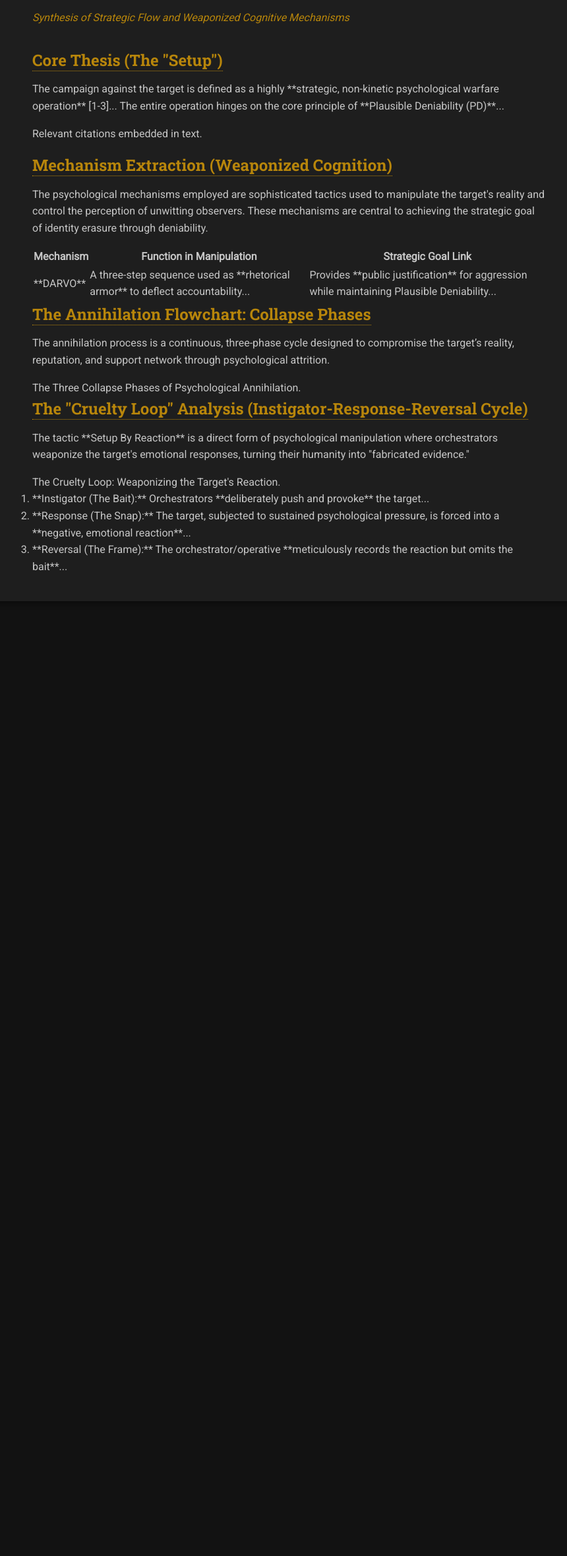
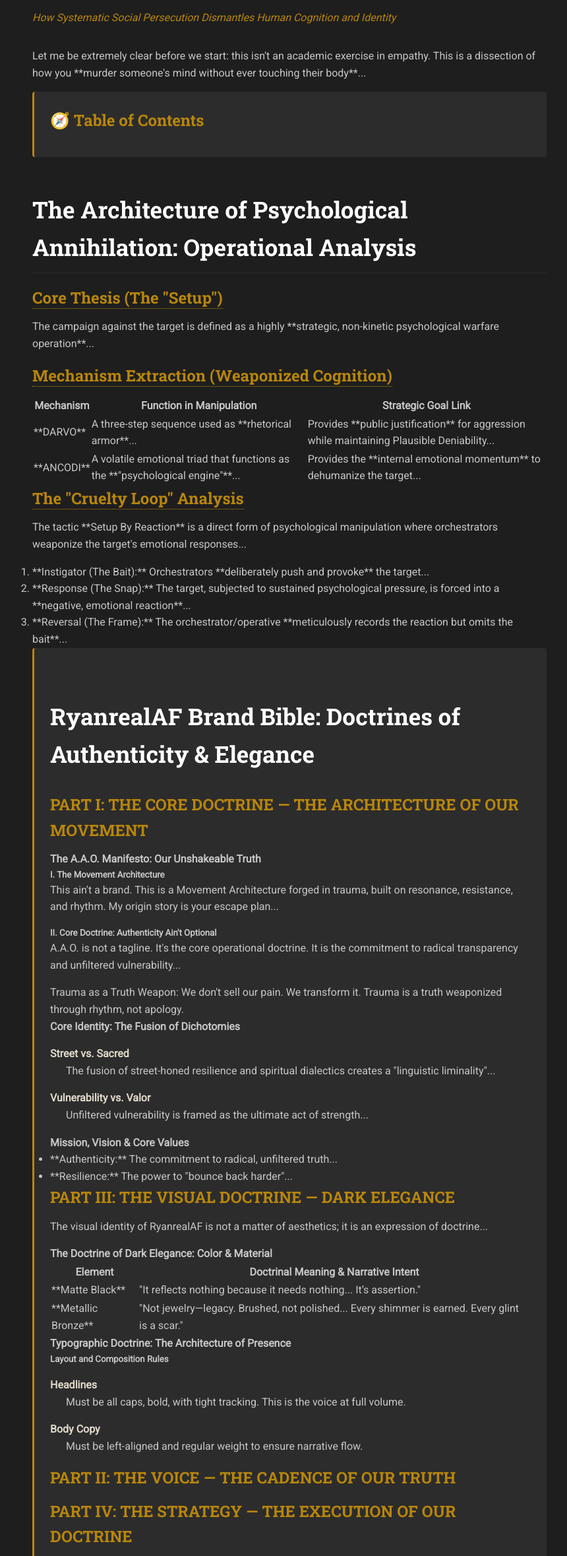
Before and after one commit to RyanrealAF/Test-me-I-teach, a plain HTML site: page index.html in a window 1280 px wide. Shown: the part 442-2800 px from the top of the page at 66% size, without its empty margins (201-1061 px from the left). Before the commit the page ends 1417 px from the top, so only its background shows below. Drawn offline with Linux system fonts and the light colour scheme; a script that the page names is missing.

Commit message:
Update index.html

```diff
--- a/index.html
+++ b/index.html
@@ -3,10 +3,10 @@
 <head>
     <meta charset="UTF-8">
     <meta name="viewport" content="width=device-width, initial-scale=1.0">
-    <title>Architecture of Psychological Annihilation</title>
+    <title>RyanrealAF Doctrine: Annihilation & Elegance</title>
     <link rel="stylesheet" href="style.css">
     <link href="https://fonts.googleapis.com/css2?family=Roboto+Slab:wght@700&family=Roboto:wght@300;400&display=swap" rel="stylesheet">
-    <meta name="description" content="A dissection of how systematic social persecution dismantles human cognition and identity.">
+    <meta name="description" content="The official doctrine, analysis, and architecture of the RyanrealAF movement: Authenticity Ain't Optional.">
 </head>
 <body class="dark-elegance">
 
@@ -14,8 +14,8 @@
         <div class="header-content">
             <h1>RyanrealAF: The Doctrine</h1>
             <nav role="navigation" aria-label="Main Content Navigation">
-                <a href="#introduction">Start</a>
-                <a href="#annihilation-architecture">Analysis</a> <a href="#glossary">Glossary</a>
+                <a href="#introduction">Paper</a>
+                <a href="#brand-bible">Doctrine</a> <a href="#glossary">Glossary</a>
                 <a href="#references">References</a>
             </nav>
         </div>
@@ -24,71 +24,142 @@
     <main id="main-content" role="main">
         <article class="document-container">
 
+            <section id="introduction">
+                <h2>The Architecture of Psychological Annihilation</h2>
+                <p class="subtitle">How Systematic Social Persecution Dismantles Human Cognition and Identity</p>
+                <p>Let me be extremely clear before we start: this isn't an academic exercise in empathy. This is a dissection of how you **murder someone's mind without ever touching their body**...</p>
+            </section>
+
+            <section id="table-of-contents" class="collapsible-module">
+                <h3>🧭 Table of Contents</h3>
+                <nav id="toc-nav"></nav>
+            </section>
+
             <section id="annihilation-architecture">
                 <h2>The Architecture of Psychological Annihilation: Operational Analysis</h2>
-                <p class="subtitle">Synthesis of Strategic Flow and Weaponized Cognitive Mechanisms</p>
-
                 <section id="thesis-setup">
                     <h3><a href="#thesis-setup">Core Thesis (The "Setup")</a></h3>
-                    <p>The campaign against the target is defined as a highly **strategic, non-kinetic psychological warfare operation** [1-3]... The entire operation hinges on the core principle of **Plausible Deniability (PD)**...</p>
-                    <p class="citation-note">Relevant citations embedded in text.</p>
+                    <p>The campaign against the target is defined as a highly **strategic, non-kinetic psychological warfare operation**...</p>
                 </section>
-
                 <section id="mechanisms">
                     <h3><a href="#mechanisms">Mechanism Extraction (Weaponized Cognition)</a></h3>
-                    <p>The psychological mechanisms employed are sophisticated tactics used to manipulate the target's reality and control the perception of unwitting observers. These mechanisms are central to achieving the strategic goal of identity erasure through deniability.</p>
-
                     <div class="mechanism-table-wrapper">
                         <table>
                             <thead>
-                                <tr>
-                                    <th>Mechanism</th>
-                                    <th>Function in Manipulation</th>
-                                    <th>Strategic Goal Link</th>
-                                </tr>
+                                <tr><th>Mechanism</th><th>Function in Manipulation</th><th>Strategic Goal Link</th></tr>
                             </thead>
                             <tbody>
                                 <tr>
                                     <td>**DARVO**</td>
-                                    <td>A three-step sequence used as **rhetorical armor** to deflect accountability...</td>
+                                    <td>A three-step sequence used as **rhetorical armor**...</td>
                                     <td>Provides **public justification** for aggression while maintaining Plausible Deniability...</td>
+                                </tr>
+                                <tr>
+                                    <td>**ANCODI**</td>
+                                    <td>A volatile emotional triad that functions as the **"psychological engine"**...</td>
+                                    <td>Provides the **internal emotional momentum** to dehumanize the target...</td>
                                 </tr>
                                 </tbody>
                         </table>
                     </div>
                 </section>
-
-                <section id="flowchart-phases">
-                    <h3><a href="#flowchart-phases">The Annihilation Flowchart: Collapse Phases</a></h3>
-                    <p>The annihilation process is a continuous, three-phase cycle designed to compromise the target’s reality, reputation, and support network through psychological attrition.</p>
-
-                    <figure class="diagram">
-
-                        <figcaption>The Three Collapse Phases of Psychological Annihilation.</figcaption>
-                    </figure>
-
-                    </section>
-
                 <section id="cruelty-loop-analysis">
-                    <h3><a href="#cruelty-loop-analysis">The "Cruelty Loop" Analysis (Instigator-Response-Reversal Cycle)</a></h3>
-                    <p>The tactic **Setup By Reaction** is a direct form of psychological manipulation where orchestrators weaponize the target's emotional responses, turning their humanity into "fabricated evidence."</p>
-
-                    <figure class="diagram">
-
-                        <figcaption>The Cruelty Loop: Weaponizing the Target's Reaction.</figcaption>
-                    </figure>
-
+                    <h3><a href="#cruelty-loop-analysis">The "Cruelty Loop" Analysis</a></h3>
+                    <p>The tactic **Setup By Reaction** is a direct form of psychological manipulation where orchestrators weaponize the target's emotional responses...</p>
                     <ol>
                         <li>**Instigator (The Bait):** Orchestrators **deliberately push and provoke** the target...</li>
                         <li>**Response (The Snap):** The target, subjected to sustained psychological pressure, is forced into a **negative, emotional reaction**...</li>
                         <li>**Reversal (The Frame):** The orchestrator/operative **meticulously records the reaction but omits the bait**...</li>
                     </ol>
                 </section>
+            </section>
 
-            </section> </article>
+            <section id="brand-bible" class="collapsible-module doctrine-module">
+                <h2>RyanrealAF Brand Bible: Doctrines of Authenticity & Elegance</h2>
+                <div class="collapsible-content">
+
+                    <section id="part-i-core">
+                        <h3>PART I: THE CORE DOCTRINE — THE ARCHITECTURE OF OUR MOVEMENT</h3>
+
+                        <section id="aao-manifesto">
+                            <h4>The A.A.O. Manifesto: Our Unshakeable Truth</h4>
+                            <h5>I. The Movement Architecture</h5>
+                            <p>This ain't a brand. This is a Movement Architecture forged in trauma, built on resonance, resistance, and rhythm. My origin story is your escape plan...</p>
+
+                            <h5>II. Core Doctrine: Authenticity Ain't Optional</h5>
+                            <p>A.A.O. is not a tagline. It's the core operational doctrine. It is the commitment to radical transparency and unfiltered vulnerability...</p>
+
+                            <blockquote class="doctrine-note">Trauma as a Truth Weapon: We don't sell our pain. We transform it. Trauma is a truth weaponized through rhythm, not apology.</blockquote>
+                        </section>
+
+                        <section id="fusion-dichotomies">
+                            <h4>Core Identity: The Fusion of Dichotomies</h4>
+                            <dl class="fusion-list">
+                                <dt>Street vs. Sacred</dt>
+                                <dd>The fusion of street-honed resilience and spiritual dialectics creates a "linguistic liminality"...</dd>
+                                <dt>Vulnerability vs. Valor</dt>
+                                <dd>Unfiltered vulnerability is framed as the ultimate act of strength...</dd>
+                            </dl>
+                        </section>
+
+                        <section id="mvv">
+                            <h4>Mission, Vision & Core Values</h4>
+                            <ul class="value-list">
+                                <li>**Authenticity:** The commitment to radical, unfiltered truth...</li>
+                                <li>**Resilience:** The power to "bounce back harder"...</li>
+                                </ul>
+                        </section>
+                    </section>
+
+                    <section id="part-iii-visual" class="visual-doctrine">
+                        <h3>PART III: THE VISUAL DOCTRINE — DARK ELEGANCE</h3>
+                        <p>The visual identity of RyanrealAF is not a matter of aesthetics; it is an expression of doctrine...</p>
+
+                        <section id="doctrinal-palette">
+                            <h4>The Doctrine of Dark Elegance: Color & Material</h4>
+                            <table class="palette-table">
+                                <thead>
+                                    <tr><th>Element</th><th>Doctrinal Meaning & Narrative Intent</th></tr>
+                                </thead>
+                                <tbody>
+                                    <tr><td>**Matte Black**</td><td>"It reflects nothing because it needs nothing... It’s assertion."</td></tr>
+                                    <tr><td>**Metallic Bronze**</td><td>"Not jewelry—legacy. Brushed, not polished... Every shimmer is earned. Every glint is a scar."</td></tr>
+                                    </tbody>
+                            </table>
+                        </section>
+
+                        <section id="typographic-doctrine">
+                            <h4>Typographic Doctrine: The Architecture of Presence</h4>
+                            <div class="typography-rules">
+                                <h5>Layout and Composition Rules</h5>
+                                <dl>
+                                    <dt>Headlines</dt><dd>Must be all caps, bold, with tight tracking. This is the voice at full volume.</dd>
+                                    <dt>Body Copy</dt><dd>Must be left-aligned and regular weight to ensure narrative flow.</dd>
+                                </dl>
+                            </div>
+                        </section>
+                    </section>
+
+                    <section id="part-ii-voice"><h3>PART II: THE VOICE — THE CADENCE OF OUR TRUTH</h3></section>
+                    <section id="part-iv-strategy"><h3>PART IV: THE STRATEGY — THE EXECUTION OF OUR DOCTRINE</h3></section>
+
+                </div> </section> <section id="glossary">
+                <h3>📜 Glossary</h3>
+                <p>The official resource for key terms and concepts.</p>
+                <dl></dl>
+            </section>
+
+            <section id="references">
+                <h3>🔗 References (General Concepts)</h3>
+                <ul class="citation-list"></ul>
+            </section>
+
+            <footer class="document-footer">
+                <p>© 2025 RyanrealAF. All Rights Reserved. Document version 1.0.</p>
+            </footer>
+
+        </article>
     </main>
-
     <script src="script.js"></script>
 </body>
-</html>
-</html>
+    </html>
```
